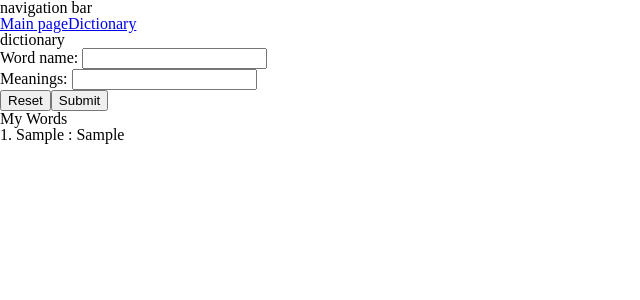
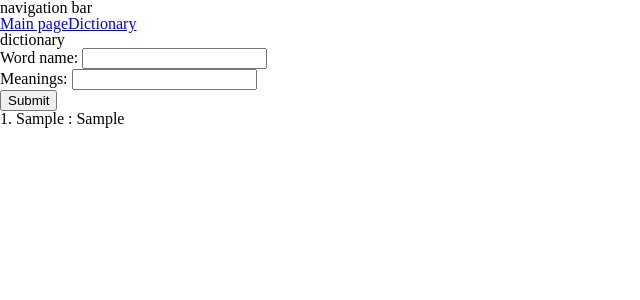
Before and after one commit to HENOZIWD/dictionary, a Next.js app: page /dictionary in a window 1280 px wide. Both pictures are taken after typing "Sample", "Sample" into the empty fields and a click on the button "Submit". Shown: the top 300 px of the page, without its empty margins (0-640 px from the left). Built offline with nearby package versions, Linux system fonts and the light colour scheme.

Commit message:
feat: Add state management
Add state management with useContext and useReducer.

```diff
--- /dev/null
+++ b/src/app/dictionary/addWord.tsx
@@ -0,0 +1,66 @@
+'use client';
+
+import { useState } from 'react';
+import { useWords, useWordsDispatch } from './wordsContext';
+
+export default function AddWord() {
+
+  const [wordName, setWordName] = useState<string>('');
+  const [meaning, setMeaning] = useState<string>('');
+  const words = useWords();
+  const dispatch = useWordsDispatch();
+
+  const handleAddWord = (event: React.MouseEvent) => {
+    event.preventDefault();
+
+    const trimmedWordName = wordName.trim();
+    const trimmedMeaning = meaning.trim();
+
+    if (trimmedWordName && trimmedMeaning) {
+      setWordName('');
+      setMeaning('');
+      dispatch({
+        type: 'added',
+        id: words.length + 1,
+        wordName: trimmedWordName,
+        meaning: trimmedMeaning,
+      });
+    }
+    else {
+      alert('Please enter the word and meaning correctly.');
+    }
+  }
+
+  return (
+    <>
+
+    <div>
+
+      <label>
+        Word name:&nbsp;
+        <input
+          type="text"
+          value={wordName}
+          onChange={e => setWordName(e.target.value)}
+        />
+      </label>
+      <br />
+      <label>
+        Meanings:&nbsp;
+        <input
+          type="text"
+          value={meaning}
+          onChange={e => setMeaning(e.target.value)}
+        />
+      </label>
+      <br />
+      <button
+        type="button"
+        onClick={handleAddWord}
+      >Submit</button>
+
+    </div>
+
+    </>
+  )
+}
--- a/src/app/dictionary/form.tsx
+++ /dev/null
@@ -1,30 +0,0 @@
-'use client';
-
-import { useState } from 'react';
-import { IWordData } from './page';
-
-interface IFormProps {
-  handleWordSubmit: (event: React.FormEvent<HTMLFormElement>) => void;
-}
-
-export default function Form(props: IFormProps) {
-
-  return (
-    <>
-
-    <form method="post" onSubmit={props.handleWordSubmit}>
-      <label>
-        Word name: <input type="text" name="wordName" />
-      </label>
-      <br />
-      <label>
-        Meanings: <input type="text" name="meaning" />
-      </label>
-      <br />
-      <button type="reset">Reset</button>
-      <button type="submit">Submit</button>
-    </form>
-
-    </>
-  )
-}
--- a/src/app/dictionary/page.tsx
+++ b/src/app/dictionary/page.tsx
@@ -1,60 +1,24 @@
 'use client';
 
-import Form from './form';
-import { useState } from 'react';
-
-export interface IWordData {
-  wordName: string;
-  meaning: string;
-}
+import AddWord from './addWord';
+import WordList from './wordList';
+import { WordsProvider } from './wordsContext';
 
 export default function Dictionary() {
-
-  const [words, setWords] = useState<IWordData[]>([]);
-
-  const handleWordSubmit = (event: React.FormEvent<HTMLFormElement>) => {
-    event.preventDefault();
-
-    const form = event.currentTarget;
-    const formData = new FormData(form);
-
-    const submittedWordName = formData.get('wordName')?.toString()?.trim();
-    const submittedMeaning = formData.get('meaning')?.toString()?.trim();
-
-    if (submittedWordName && submittedMeaning) {
-      const wordsCopy = words.slice();
-      wordsCopy.push({
-        wordName: submittedWordName,
-        meaning: submittedMeaning
-      });
-
-      // console.log(wordsCopy);
-
-      setWords(wordsCopy);
-      event.currentTarget.reset();
-    }
-    else {
-      alert('Please enter the word and meaning correctly.');
-    }
-  }
 
   return (
     <>
 
-    <div>
-      dictionary
-    </div>
+    <WordsProvider>
 
-    <Form handleWordSubmit={handleWordSubmit} />
+      <div>
+        dictionary
+      </div>
 
-    <div>My Words</div>
-    <ul>
-    {words.map((word, index) => (
-      <li key={index}>
-        {index + 1}. {word.wordName} : {word.meaning}
-      </li>
-    ))}
-    </ul>
+      <AddWord />
+      <WordList />
+
+    </WordsProvider>
 
     </>
   )
--- /dev/null
+++ b/src/app/dictionary/wordList.tsx
@@ -0,0 +1,19 @@
+import { useWords } from "./wordsContext";
+
+export default function WordList() {
+  const words = useWords();
+
+  return (
+    <>
+
+    <ul>
+      {words.map((word) => (
+        <li key={word.id}>
+          {word.id}. {word.wordName} : {word.meaning}
+        </li>
+      ))}
+    </ul>
+
+    </>
+  )
+}
--- /dev/null
+++ b/src/app/dictionary/wordsContext.tsx
@@ -0,0 +1,90 @@
+import { Dispatch, createContext, useContext, useReducer } from 'react';
+
+export interface IWordData {
+  id: number;
+  wordName: string;
+  meaning: string;
+}
+
+type IActionData = {
+  type: 'added';
+  id: number;
+  wordName: string;
+  meaning: string;
+} | {
+  type: 'changed';
+  word: IWordData;
+} | {
+  type: 'deleted';
+  id: number;
+}
+
+const WordsContext = createContext<IWordData[] | null>(null);
+const WordsDispatchContext = createContext<Dispatch<IActionData> | null>(null);
+
+export function WordsProvider({ children }: { children: React.ReactNode }) {
+  const [words, dispatch] = useReducer(
+    wordsReducer,
+    initialWords
+  );
+
+  return (
+    <WordsContext.Provider value={words}>
+      <WordsDispatchContext.Provider value={dispatch}>
+        {children}
+      </WordsDispatchContext.Provider>
+    </WordsContext.Provider>
+  )
+}
+
+export function useWords() {
+  const words = useContext(WordsContext);
+  if (!words) {
+    throw new Error('Cannot find WordsProvider');
+  }
+
+  return words;
+}
+
+export function useWordsDispatch() {
+  const dispatch = useContext(WordsDispatchContext);
+  if (!dispatch) {
+    throw new Error('Cannot find WordsProvider');
+  }
+
+  return dispatch;
+}
+
+function wordsReducer(words: IWordData[], action: IActionData) {
+  switch (action.type) {
+
+    case 'added': {
+      return [...words, {
+        id: action.id,
+        wordName: action.wordName,
+        meaning: action.meaning
+      }];
+    }
+
+    case 'changed': {
+      return words.map(w => {
+        if (w.id === action.word.id) {
+          return action.word;
+        }
+        else {
+          return w;
+        }
+      });
+    }
+
+    case 'deleted': {
+      return words.filter(w => w.id !== action.id);
+    }
+
+    default: {
+      throw Error('Unknown action');
+    }
+  }
+}
+
+const initialWords: IWordData[] = [];
--- a/src/app/layout.tsx
+++ b/src/app/layout.tsx
@@ -12,6 +12,7 @@ export default function RootLayout({
 }: {
   children: React.ReactNode
 }) {
+
   return (
     <html lang="en">
 
```
